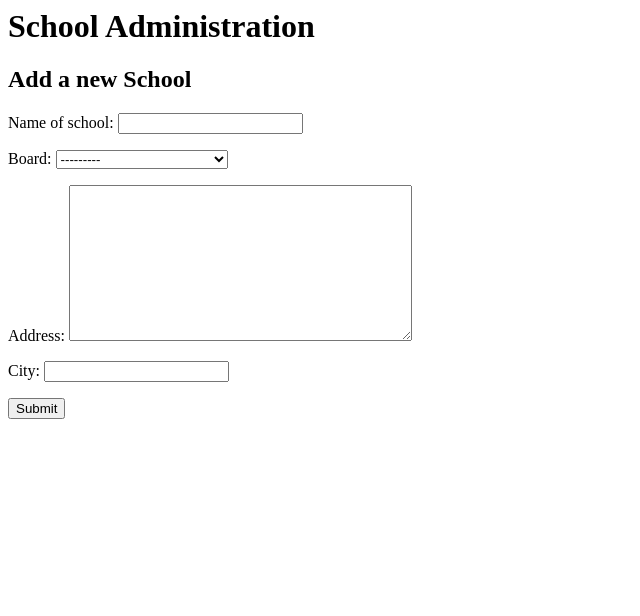
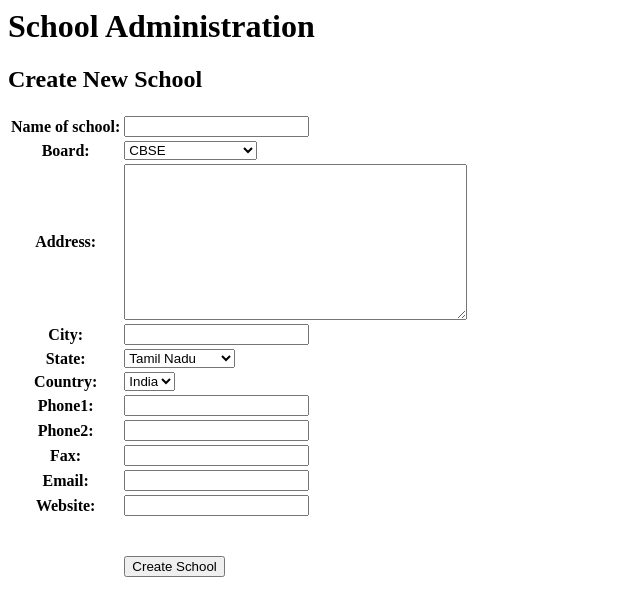
Before and after one commit to rr204483/fishy, a Django app: a page that uses ats/templates/create_school.html in a window 1280 px wide. Shown: the top 616 px of the page, without its empty margins (0-640 px from the left). Run offline with Django 3.2, Linux system fonts and the light colour scheme.

Commit message:
updated school form to have all fields

```diff
--- a/ats/forms.py
+++ b/ats/forms.py
@@ -1,6 +1,7 @@
 from django.forms import ModelForm
 from utils.models import School
 
+#just a test
 
 class SchoolForm(ModelForm):
     '''state = forms.CharField(widget=forms.TextInput(
@@ -9,8 +10,5 @@ class SchoolForm(ModelForm):
 
     class Meta:
         model = School
-        fields = ('name', 'board', 'address', 'city')
-
-        '''fields = ('name', 'board', 'address', 'city', 'state', 'country',
-            'phone1', 'phone2', 'fax', 'email', 'website')
-        '''
+        fields = ('name', 'board', 'address', 'city', 'state', 'country',
+				  'phone1', 'phone2', 'fax', 'email', 'website')
--- a/ats/templates/create_school.html
+++ b/ats/templates/create_school.html
@@ -1,10 +1,18 @@
 {% block title %}<h1>School Administration</h1> {% endblock %}
-
 {% block content %}
-<h2>Add a new School</h2>
-<form role="form" action="" method="post">
-    {% csrf_token %}
-    {{ form.as_p }}
-    <button type="submit">Submit</button>
-</form>
+<h2>Create New School</h2>
+<div id="create_school">
+	<form action="." method="post">{% csrf_token %}
+		<table>
+			{{form}}
+			<tr>
+				<td></td>
+			<td>
+				<br>
+				<br>
+				<input type="submit" value="Create School">
+			</td>
+		</table>
+        </form>
+</div>
 {% endblock %}
--- a/ats/views.py
+++ b/ats/views.py
@@ -1,5 +1,5 @@
 from django.shortcuts import render
-from django.http import HttpResponse
+from django.http import HttpResponse, HttpResponseRedirect
 from ats.forms import SchoolForm
 
 import datetime
@@ -15,7 +15,9 @@ def create_school(request):
     if request.method == 'POST':
         form = SchoolForm(request.POST)
         if form.is_valid():
-            form.save()
+			form.save()
+			message = "School added"
+			return HttpResponseRedirect('.')
     else:
         form = SchoolForm()
     context_data = {'form': form}
--- a/utils/models.py
+++ b/utils/models.py
@@ -40,18 +40,30 @@ ASSIGNMENT_STATUS = (
 BOARD_TYPES = (
 		('CBSE', 'CBSE'),
 		('ICSE', 'ICSE'),
-		('State Board Tamil', 'State Board'),
-		('State Board Matriculation', 'State Board Matriculation')
+		('State Board Tamil', 'State Board Tamil'),
+		('State Board Matriculation', 'State Board Matric')
 )
+
+COUNTRIES = (
+		('India', 'India'),
+		('UK', 'UK'),
+	)
+
+STATES = (
+		('Tamil Nadu', 'Tamil Nadu'),
+		('Karnataka', 'Karnataka'),
+		('Andra Pradesh', 'Andra Pradesh'),
+		('Kerala', 'Kerala')
+	)
 
 class School(models.Model):
 	name = models.CharField("Name of school", max_length=150)
-	board = models.CharField(max_length=30, choices=BOARD_TYPES)
+	board = models.CharField(max_length=30, choices=BOARD_TYPES, default='CBSE')
 	address = models.TextField(max_length=1000)
 	city = models.CharField(max_length=50, blank=True, null=True)
-	state = models.CharField(max_length=50, default="Tamil Nadu", editable=False)
-	country = models.CharField(max_length=50, default="India", editable=False)
-	phone1 = models.CharField(max_length=30)
+	state = models.CharField(max_length=50, choices = STATES, default='Tamil Nadu')
+	country = models.CharField(max_length=50, choices = COUNTRIES, default='India')
+	phone1 = models.CharField(max_length=30, blank=True, null=True)
 	phone2 = models.CharField(max_length=30, blank=True, null=True)
 	fax = models.CharField(max_length=30, blank=True, null=True)
 	email = models.EmailField(blank=True, null=True)
@@ -204,7 +216,7 @@ class TransactionHistory(models.Model):
 	time_stamp = models.DateField()
 	modified_by = models.ForeignKey(Staff)
 	reason = models.CharField(max_length=500)
-	transaction_code = models.CharField(max_length=10)  # SH - School table, ST - Student, CL - Class….
+	transaction_code = models.CharField(max_length=10)  # SH - School table, ST - Student, CL - Class.
 	school_id = models.ForeignKey(School)
 
 	def __str__(self):
@@ -218,7 +230,7 @@ class TimeTableSchedule(models.Model):
 	week_day = models.CharField(max_length=15)
 	date = models.DateField()
 	day_type = models.CharField(max_length=15)    # R - Regular, E- Exam, S-School Day, A-Actvities
-	day_desc = models.CharField(max_length=500)   # Exam, School Day, inter-school sports day…
+	day_desc = models.CharField(max_length=500)   # Exam, School Day, inter-school sports day
 	subject1 = models.ForeignKey(Subject, null=True, related_name='p_subject1')
 	planned_session_1 = models.CharField(max_length=200)    # Ex1: C=111#T=1,2#ST=1,2,3,4,5  (C=chapter, T=topic, ST=sub topic) Ex2: C=111,222#T=1,2,3,4#ST=1,2,3,4,5,6,7
 	planned_assignment_1 = models.CharField(max_length=200)
@@ -272,7 +284,7 @@ class TimeTableActual(models.Model):
 	week_day = models.CharField(max_length=15)
 	date = models.DateField()
 	day_type = models.CharField(max_length=15)    # R - Regular, E- Exam, S-School Day, A-Actvities
-	day_desc = models.CharField(max_length=500)   # Exam, School Day, inter-school sports day…
+	day_desc = models.CharField(max_length=500)   # Exam, School Day, inter-school sports day
 	subject1 = models.ForeignKey(Subject, null=True, related_name='a_subject1')
 	actual_session_1 = models.CharField(max_length=200)
 	actual_assignment_1 = models.CharField(max_length=200)
```
Also changed, not shown: ats/templates/base.html (added, +7 -0 lines), 1 other file.
